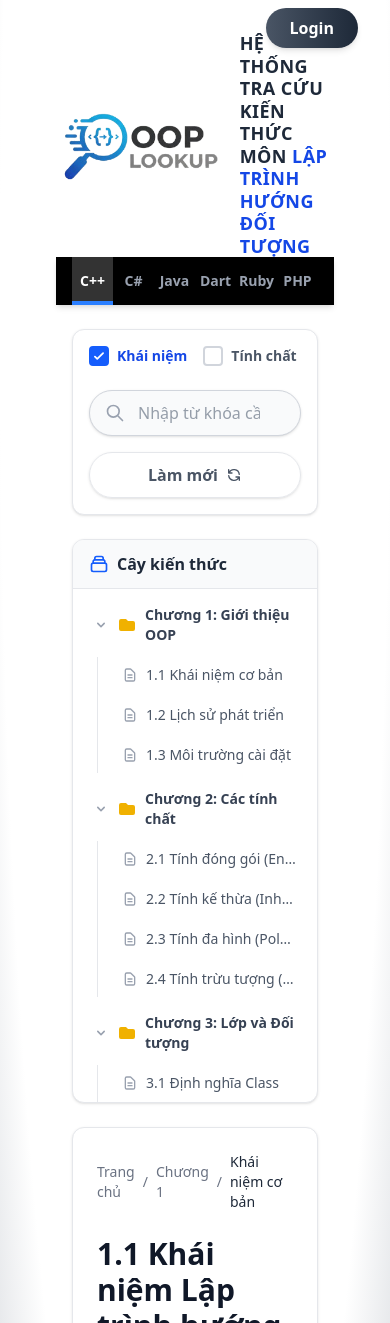
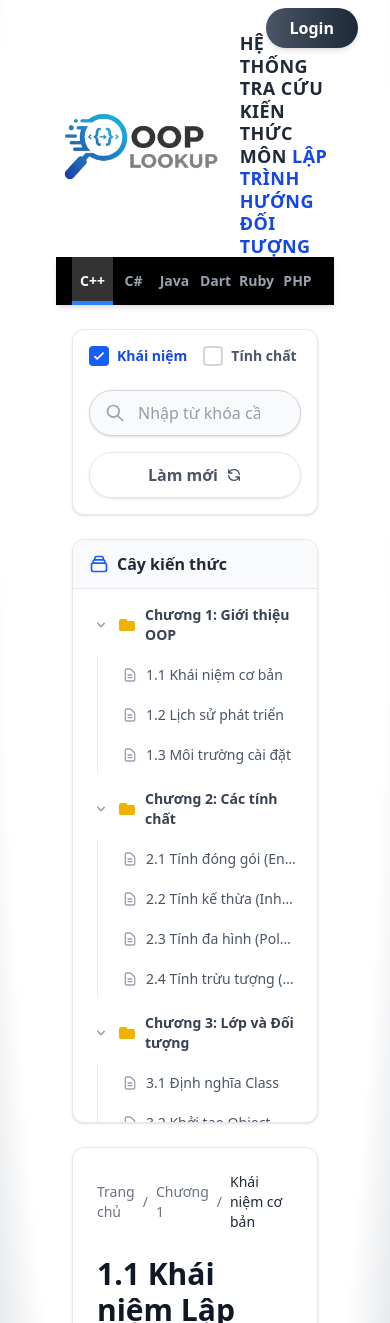
Before and after one commit to MinQuan-kun/OOP-LOOKUP-SYSTEM, a React (Vite) app in the folder frontend/: page / in a window 390 px wide. Shown: the top 1323 px of the page. Built offline with nearby package versions, Linux system fonts and the light colour scheme.

Commit message:
Fix cột cây kiến thức

```diff
--- a/frontend/src/components/KnowledgeTree.jsx
+++ b/frontend/src/components/KnowledgeTree.jsx
@@ -1,6 +1,6 @@
 import React, { useState } from 'react';
 
-// TODO: Hiện tại chỉ là dữ liệu giả
+// TODO: Đang sử dụng dữ liệu giả, cần fix sau này
 const treeData = [
   {
     id: 'c1',
@@ -33,7 +33,7 @@ const treeData = [
 ];
 
 const KnowledgeTree = () => {
-  // State lưu các chương đang mở (mặc định mở hết)
+  // State lưu các chương đang mở
   const [expandedNodes, setExpandedNodes] = useState(['c1', 'c2', 'c3']);
   // State lưu bài học đang chọn
   const [activeNode, setActiveNode] = useState('');
@@ -48,10 +48,10 @@ const KnowledgeTree = () => {
   };
 
   return (
-    <div className="w-full bg-white rounded-xl shadow-sm border border-gray-200 overflow-hidden flex flex-col h-full max-h-[calc(100vh-280px)]">
+      <div className="w-full bg-white rounded-xl shadow-sm border border-gray-200 overflow-hidden flex flex-col sticky top-[250px] max-h-[calc(100vh-260px)]">
 
       {/* Header của Cây kiến thức */}
-      <div className="bg-gray-50 px-4 py-3 border-b border-gray-200">
+      <div className="bg-gray-50 px-4 py-3 border-b border-gray-200 shrink-0">
         <h2 className="font-bold text-gray-800 flex items-center gap-2">
           <svg xmlns="http://www.w3.org/2000/svg" className="h-5 w-5 text-blue-600" fill="none" viewBox="0 0 24 24" stroke="currentColor">
             <path strokeLinecap="round" strokeLinejoin="round" strokeWidth={2} d="M19 11H5m14 0a2 2 0 012 2v6a2 2 0 01-2 2H5a2 2 0 01-2-2v-6a2 2 0 012-2m14 0V9a2 2 0 00-2-2M5 11V9a2 2 0 012-2m0 0V5a2 2 0 012-2h6a2 2 0 012 2v2M7 7h10" />
@@ -60,7 +60,7 @@ const KnowledgeTree = () => {
         </h2>
       </div>
 
-      {/* Danh sách cây (Có thanh cuộn riêng nếu dài quá) */}
+      {/* Danh sách cây (Có thanh cuộn riêng bên trong) */}
       <div className="p-2 overflow-y-auto custom-scrollbar flex-1">
         {treeData.map((chapter) => {
             const isExpanded = expandedNodes.includes(chapter.id);
@@ -91,7 +91,7 @@ const KnowledgeTree = () => {
                   </span>
                 </button>
 
-                {/* Node Con (Bài học) - Render có điều kiện */}
+                {/* Node Con (Bài học) */}
                 {isExpanded && (
                   <div className="ml-4 pl-3 border-l border-gray-200 mt-1 space-y-1">
                     {chapter.children.map((lesson) => (
@@ -101,16 +101,14 @@ const KnowledgeTree = () => {
                         className={`
                           w-full flex items-center gap-2 px-3 py-2 text-sm rounded-md transition-all text-left
                           ${activeNode === lesson.id
-                            ? 'bg-blue-50 text-blue-700 font-medium' // Đang chọn
-                            : 'text-gray-600 hover:bg-gray-50 hover:text-gray-900' // Bình thường
+                            ? 'bg-blue-50 text-blue-700 font-medium'
+                            : 'text-gray-600 hover:bg-gray-50 hover:text-gray-900'
                           }
                         `}
                       >
-                        {/* Icon File */}
                         <svg xmlns="http://www.w3.org/2000/svg" className={`h-4 w-4 shrink-0 ${activeNode === lesson.id ? 'text-blue-500' : 'text-gray-400'}`} fill="none" viewBox="0 0 24 24" stroke="currentColor">
                           <path strokeLinecap="round" strokeLinejoin="round" strokeWidth={2} d="M9 12h6m-6 4h6m2 5H7a2 2 0 01-2-2V5a2 2 0 012-2h5.586a1 1 0 01.707.293l5.414 5.414a1 1 0 01.293.707V19a2 2 0 01-2 2z" />
                         </svg>
-
                         <span className="truncate">
                             {lesson.title}
                         </span>
--- a/frontend/src/components/LanguageBar.jsx
+++ b/frontend/src/components/LanguageBar.jsx
@@ -17,8 +17,6 @@ const LanguageBar = () => {
     <div className="w-full bg-black text-white h-12 flex items-center px-4 md:px-20 shadow-md z-40 -mt-10">
 
       {/* Danh sách ngôn ngữ */}
-      {/* 1. Thêm w-full: Để div này chiếm hết chiều rộng của cha */}
-      {/* 2. Xóa gap cố định (md:gap-6): Để các nút tự chia khoảng cách */}
       <div className="flex items-center w-full h-full">
         {languages.map((lang) => (
           <button
--- a/frontend/src/pages/HomePage.jsx
+++ b/frontend/src/pages/HomePage.jsx
@@ -40,7 +40,7 @@ const HomePage = () => {
                             <div className="grid grid-cols-1 lg:grid-cols-12 gap-6 items-start">
 
                                 {/* CỘT 1: (Cây kiến thức) - Chiếm 3 phần (3/12 ~ 25%) */}
-                                <div className="lg:col-span-3 sticky top-[250px]">
+                                <div className="lg:col-span-3">
                                     <KnowledgeTree />
                                 </div>
                                 {/* CỘT 2: Nội dung chính (Chiếm 6/12) */}
```
